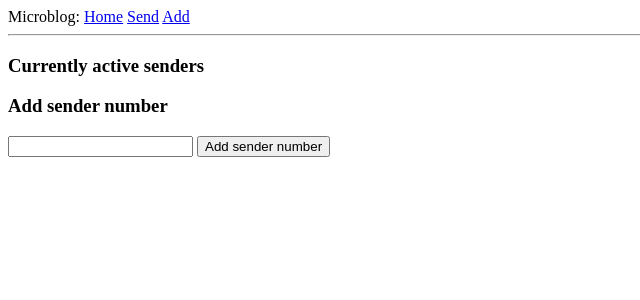
After one commit to nevilgeorge-zz/bulk-sms, a Flask app: page /sender in a window 1280 px wide. The commit adds this page. Shown: the top 300 px of the page, without its empty margins (0-640 px from the left). Run offline with Flask 2, Linux system fonts and the light colour scheme; data that the repository does not hold is empty; parts of the project's set-up code (start-up, migrations or seed data) failed here and were passed over.

Commit message:
add /sender route

```diff
--- a/app/forms.py
+++ b/app/forms.py
@@ -1,6 +1,7 @@
 # forms.py
+from app import db, models
 from flask.ext.wtf import Form
-from wtforms import FileField, SelectMultipleField, StringField, TextAreaField
+from wtforms import FileField, SelectMultipleField, StringField, TextAreaField, RadioField
 from wtforms.validators import DataRequired
 
 class SendMessageForm(Form):
@@ -22,12 +23,16 @@ class AddToNumberForm(Form):
 
     to_number = StringField('to_number')
 
+    subscriptions = models.Subscription.query.all()
+    choices = [(sub.id, sub.title) for sub in subscriptions]
+    subscription = RadioField('Subscription', choices=choices)
 
-class AddFromNumberForm(Form):
+
+class AddSenderForm(Form):
 
     """Form used to add a new to/from number."""
 
-    from_number = StringField('from_number')
+    sender_number = StringField('from_number')
 
 
 class UploadFileForm(Form):
--- a/app/models.py
+++ b/app/models.py
@@ -14,7 +14,7 @@ class Message(db.Model):
 class Subscription(db.Model):
     id = db.Column(db.Integer, primary_key=True)
     title = db.Column(db.String(32), index=True, unique=True)
-    messages_count = db.Column(db.Integer, index=True)
+    messages_count = db.Column(db.Integer, index=True, default=0)
     created_at = db.Column(db.DateTime, default=datetime.datetime.utcnow)
     # one subscription, many numbers
     numbers = db.relationship('Number', backref='subscription', lazy='dynamic')
@@ -31,4 +31,5 @@ class Number(db.Model):
 
 class Sender(db.Model):
     id = db.Column(db.Integer, primary_key=True)
+    sender_number = db.Column(db.String, index=True, unique=True)
     numbers = db.relationship('Number', backref='author', lazy='dynamic')
--- a/app/templates/base.html
+++ b/app/templates/base.html
@@ -11,7 +11,7 @@
       Microblog:
       <a href="/index">Home</a>
       <a href="/send">Send</a>
-      <a href="/add">Add</a>
+      <a href="/number">Add</a>
     </div>
     <hr>
     {% block content %}
--- /dev/null
+++ b/app/templates/sender.html
@@ -0,0 +1,17 @@
+{% extends 'base.html' %}
+{% block content %}
+  <h3> Currently active senders </h3>
+  <ul>
+    {% for number in senders %}
+    <li>{{ number }}</li>
+    {% endfor %}
+  </ul>
+
+  <form action="" method="post" name="add_to_number">
+    {{ add_sender_form.hidden_tag() }}
+    <h3> Add sender number </h3>
+    {{ add_sender_form.sender_number(size=20) }}
+    <input type="submit" value="Add sender number">
+  </form>
+
+{% endblock %}
--- a/app/views.py
+++ b/app/views.py
@@ -1,7 +1,7 @@
 # views.py
-from app import app
+from app import app, models
 from flask import redirect, render_template
-from forms import AddToNumberForm, AddFromNumberForm, SendMessageForm, UploadFileForm
+import forms
 
 @app.route('/')
 @app.route('/index')
@@ -19,7 +19,7 @@ def index():
 def send():
 	"""Render sms sending page."""
 
-	send_message_form = SendMessageForm()
+	send_message_form = forms.SendMessageForm()
 	if send_message_form.validate_on_submit():
 		print 'Sent message {message_text} to:'.format(
 			message_text=send_message_form.message_text.data
@@ -33,23 +33,17 @@ def send():
 	)
 
 
-@app.route('/add', methods=['GET', 'POST'])
-def add():
+@app.route('/number', methods=['GET', 'POST'])
+def number():
 	"""Render add number/ add by file page."""
 
-	to_number_form = AddToNumberForm()
-	from_number_form = AddFromNumberForm()
-	upload_file_form = UploadFileForm()
+	to_number_form = forms.AddToNumberForm()
+	upload_file_form = forms.UploadFileForm()
 
 	if to_number_form.validate_on_submit():
 		if to_number_form.to_number.data != '':
 			print 'To number'
 			print to_number_form.to_number.data
-
-	if from_number_form.validate_on_submit():
-		if from_number_form.from_number.data != '':
-			print 'From number'
-			print from_number_form.from_number.data
 
 	if upload_file_form.validate_on_submit():
 		print upload_file_form.number_file.data
@@ -60,3 +54,22 @@ def add():
 		from_number_form=from_number_form,
 		upload_file_form=upload_file_form
 	)
+
+
+@app.route('/sender', methods=['GET', 'POST'])
+def sender():
+	"""Render show senders/ add sender page."""
+
+	sender_list = models.Sender.query.all()
+	senders = [sender.sender_number for sender in sender_list]
+
+	add_sender_form = forms.AddSenderForm()
+
+	if add_sender_form.validate_on_submit():
+		print add_sender_form.sender_number.data
+
+	return render_template(
+		'sender.html',
+		senders=senders,
+		add_sender_form=add_sender_form
+	)
```
Also changed, not shown: app/templates/number.html (renamed from app/templates/add.html, +1 -7 lines), db_repository/versions/004_migration.py (added, +19 -0 lines), db_repository/versions/005_migration.py (added, +19 -0 lines), db_repository/versions/006_migration.py (added, +26 -0 lines), 2 other files.
